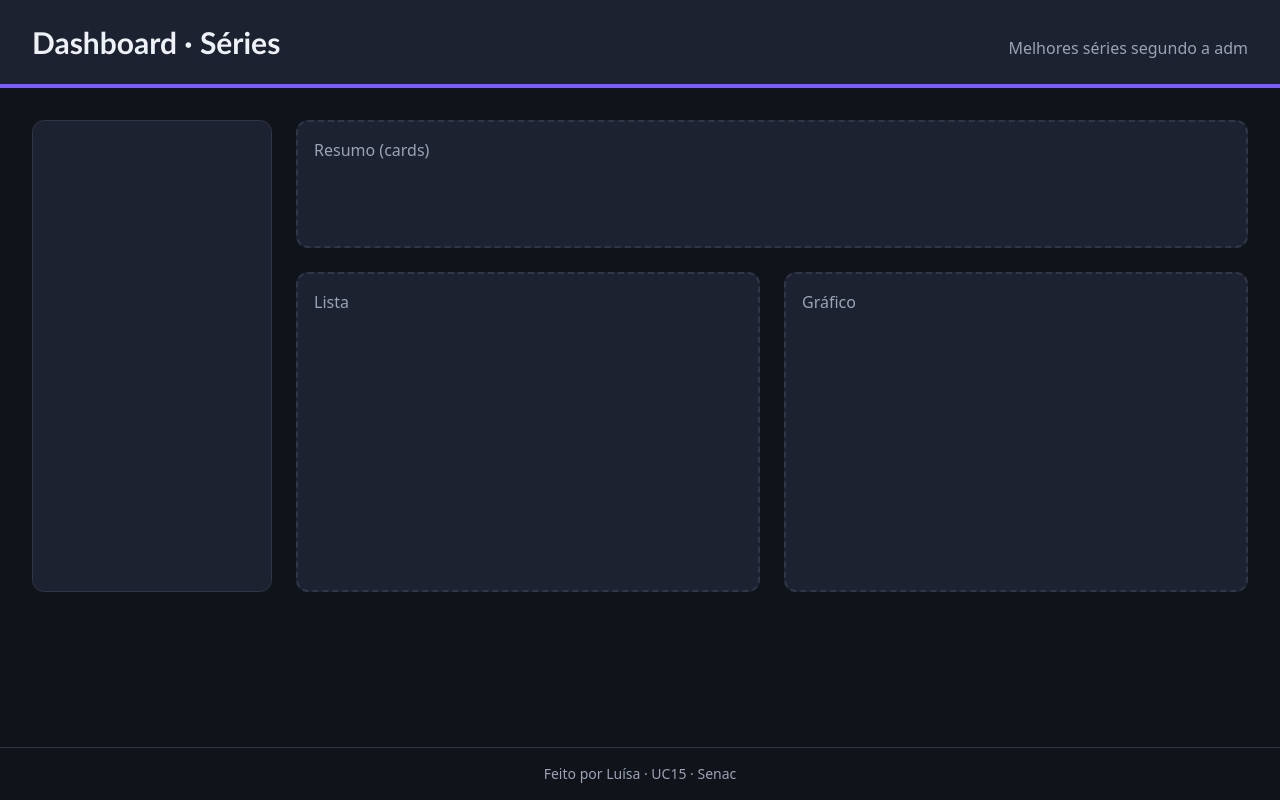
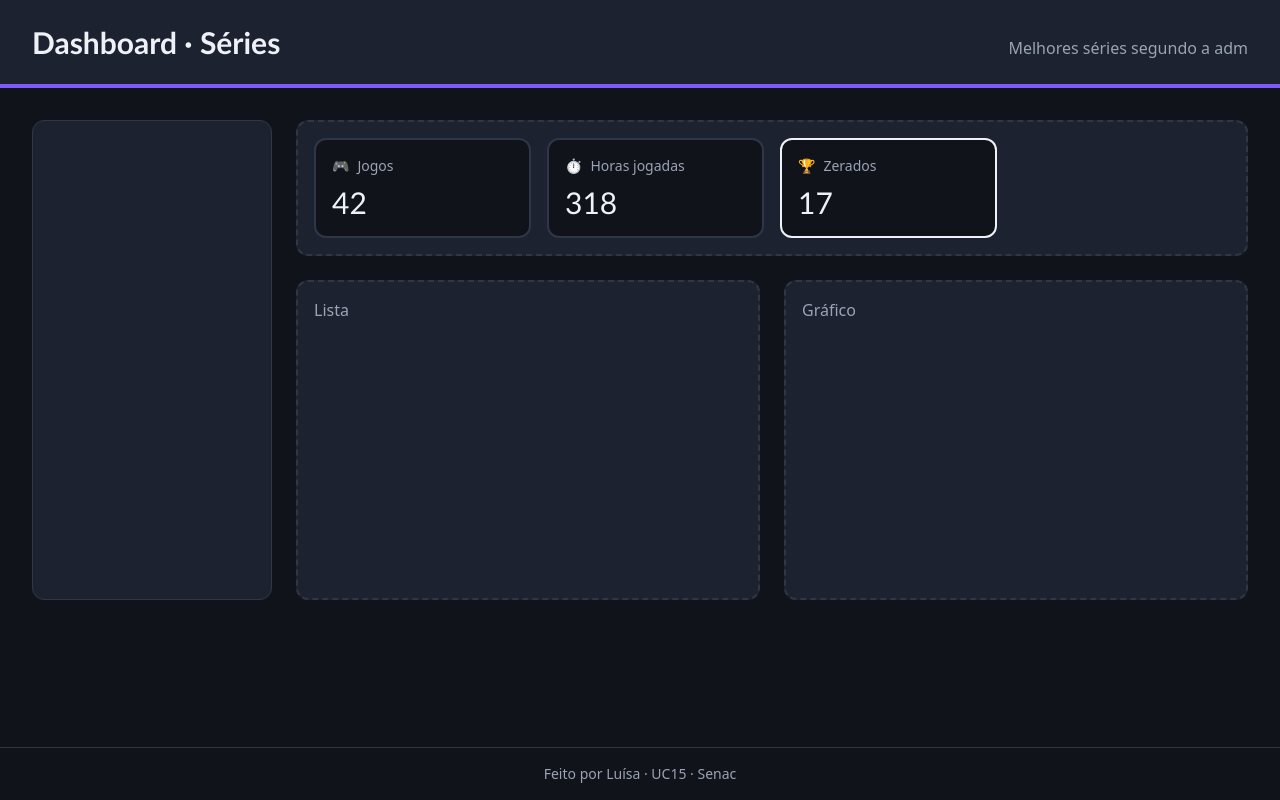
Before and after one commit to luisalopes11/my-dashboard, a React (Vite) app: page / in a window 1280 px wide. Built offline with nearby package versions, Linux system fonts and the light colour scheme.

Commit message:
feat: add SummaryCard component with props

```diff
--- a/src/App.jsx
+++ b/src/App.jsx
@@ -1,6 +1,7 @@
 import Header from './components/Header.jsx';
 import Footer from './components/Footer.jsx';
 import Menu from './components/Menu.jsx';
+import SummaryCard from './components/SummaryCard.jsx'
 
 const areaClass =
   'min-h-32 rounded-xl border-2 border-dashed border-border bg-surface p-4 text-muted';
@@ -17,7 +18,11 @@ function App() {
         <Menu/>
 
         <section id="summary" className={`${areaClass} md:col-span-2`}>
-          Resumo (cards)
+          <div className="grid grid-cols-2 gap-4 md:grid-cols-4">
+            <SummaryCard title="Jogos" value={42} icon="🎮" />
+            <SummaryCard title="Horas jogadas" value={318} icon="⏱️" />
+            <SummaryCard title="Zerados" value={17} icon="🏆" isHighlighted />
+          </div>
         </section>
 
         <section id="list" className={`${areaClass} xl:min-h-80`}>
--- /dev/null
+++ b/src/components/SummaryCard.jsx
@@ -0,0 +1,18 @@
+function SummaryCard({ title, value, icon, isHighlighted = false }) {
+  return (
+    <article
+      className={`rounded-xl border-2 bg-background p-4 text-foreground ${
+        isHighlighted ? 'borded-primary' : 'border-border'
+      }`}
+      >
+        <p className="flex items-center gap-2 text-sm text-muted">
+          {icon && <span aria-hidden="true">{icon}</span>}
+          {title}
+        </p>
+
+        <p className="mt-2 font-heading text-3xl front-bold">{value}</p>
+      </article>
+  )
+}
+
+export default SummaryCard;
```
